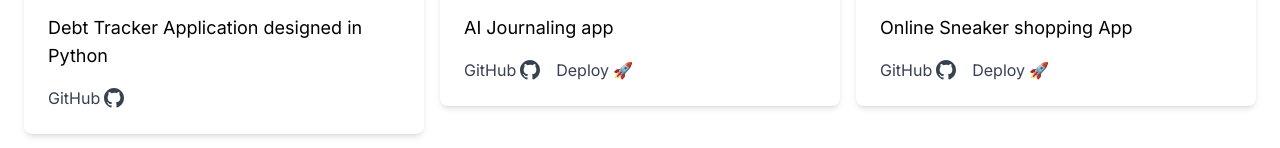
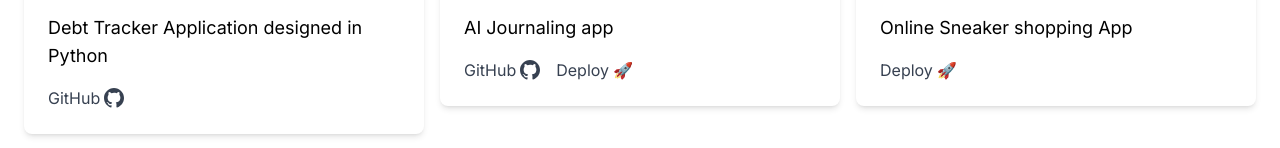
Before and after one commit to ivancliff029/portfolio, a Next.js app: page /portfolio in a window 1280 px wide. Shown: the part 434-582 px from the top of the page. Built offline with nearby package versions, Linux system fonts and the light colour scheme; no server answers.

Commit message:
Update:Portfolio update

```diff
--- a/app/portfolio/page.tsx
+++ b/app/portfolio/page.tsx
@@ -98,6 +98,12 @@ const Home: React.FC = () => {
     {
       imageUrl: "/img/engaato.png",
       description: "Online Sneaker shopping App",
+      deploymentLink: "https://koozali.zartman.net/",
+      category: "NextJS"
+    },
+    {
+      imageUrl: "/img/koozali.png",
+      description: "Official Site for Koozali SME",
       githubLink: "https://github.com/ivancliff029/engaato-online",
       deploymentLink: "https://engaato-online.vercel.app",
       category: "NextJS"
--- a/package.json
+++ b/package.json
@@ -15,6 +15,7 @@
     "axios": "^1.7.2",
     "firebase": "^10.12.4",
     "framer-motion": "^11.2.12",
+    "my-portfolio": "file:",
     "next": "^14.2.4",
     "nodemailer": "^6.9.14",
     "react": "18.2.0",
```
Also changed, not shown: public/img/koozali.png (added), 1 other file (tests, documents, lock files or other folders).
